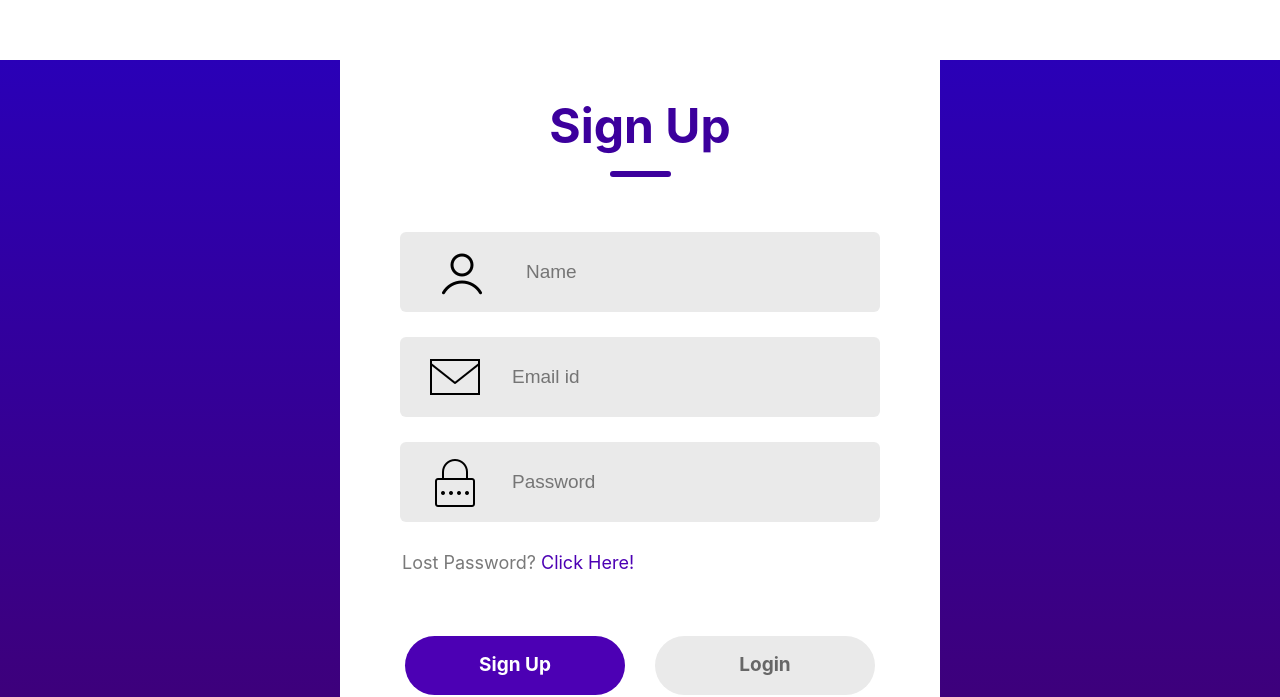
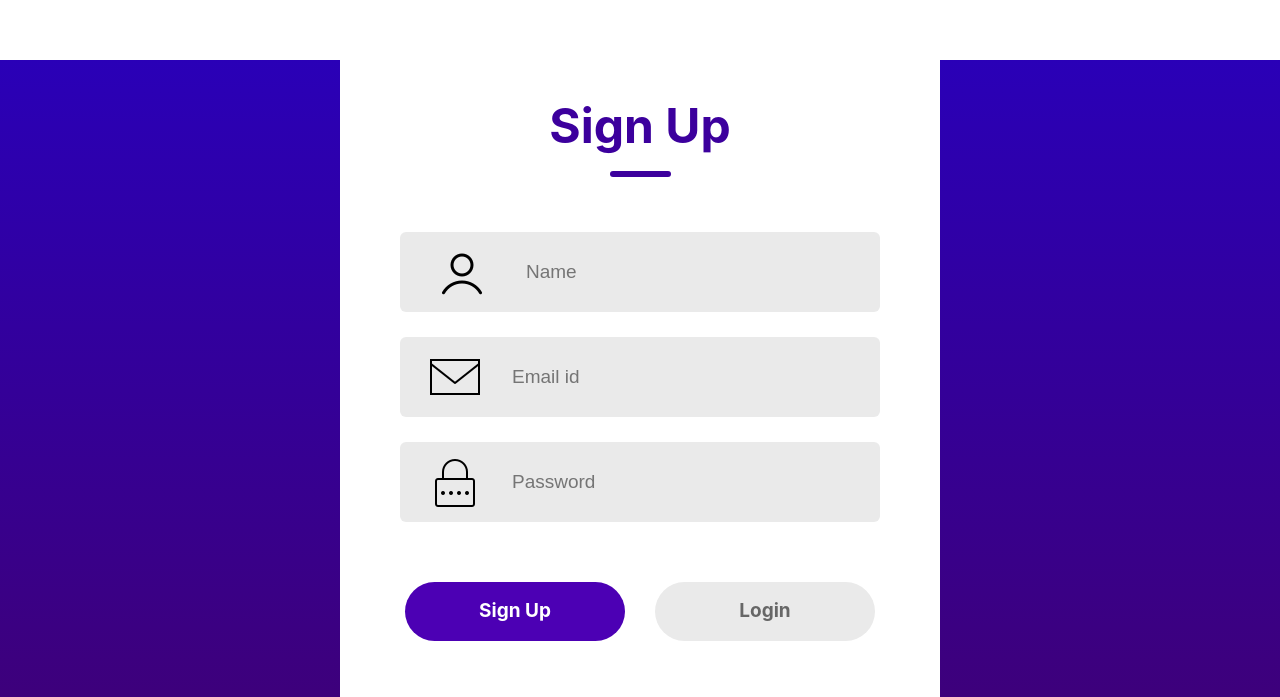
Before and after one commit to DenizShayan/login-signup, a React (Vite) app in the folder login-signup/: page / in a window 1280 px wide. Shown: the part 140-837 px from the top of the page. Built offline with nearby package versions, Linux system fonts and the light colour scheme.

Commit message:
finished

```diff
--- a/login-signup/src/component/LoginSignup/LoginSignup.jsx
+++ b/login-signup/src/component/LoginSignup/LoginSignup.jsx
@@ -17,11 +17,11 @@ const LoginSignup = () => {
                 <div className="underline"></div>
             </div>
             <div className="inputs">
-
+                {action==="Login"?<div></div>:
                 <div className="input">
                     <img src={user_icon} alt="" />
                     <input type="text" placeholder="Name" />
-                </div>
+                </div>}
                 <div className="input">
                     <img src={email_icon} alt="" />
                     <input type="email" placeholder="Email id" />
@@ -31,7 +31,8 @@ const LoginSignup = () => {
                     <input type="password" placeholder="Password" />
                 </div>
             </div>
-            <div className="forgot-password">Lost Password? <span>Click Here!</span></div>
+            {action==="Sign Up"?<div></div>:
+            <div className="forgot-password">Lost Password? <span>Click Here!</span></div>}
             <div className="submit-container">
                 <div className={action === "Login" ? "submit gray" : "submit"} onClick={() => { setAction("Sign Up") }}>Sign Up</div>
                 <div className={action === "Sign Up" ? "submit gray" : "submit"} onClick={() => { setAction("Login") }}>Login</div>
```
